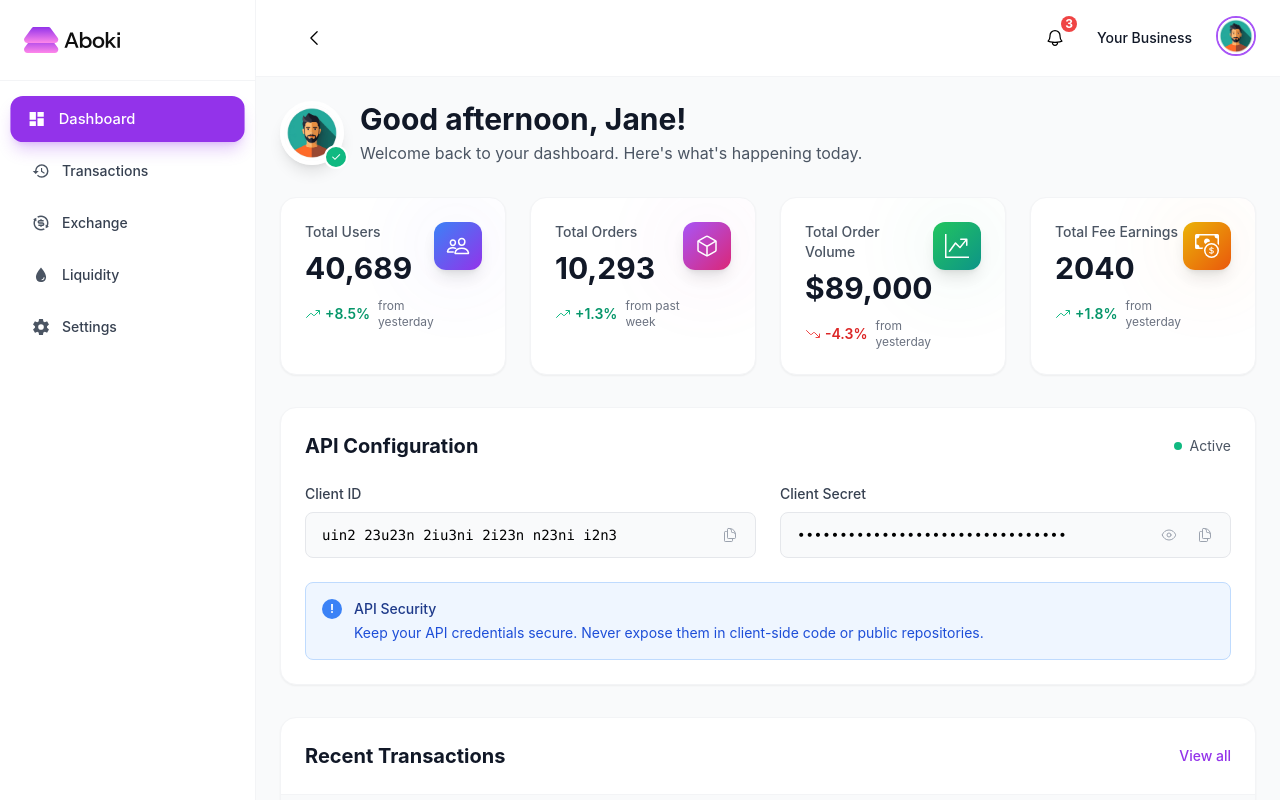
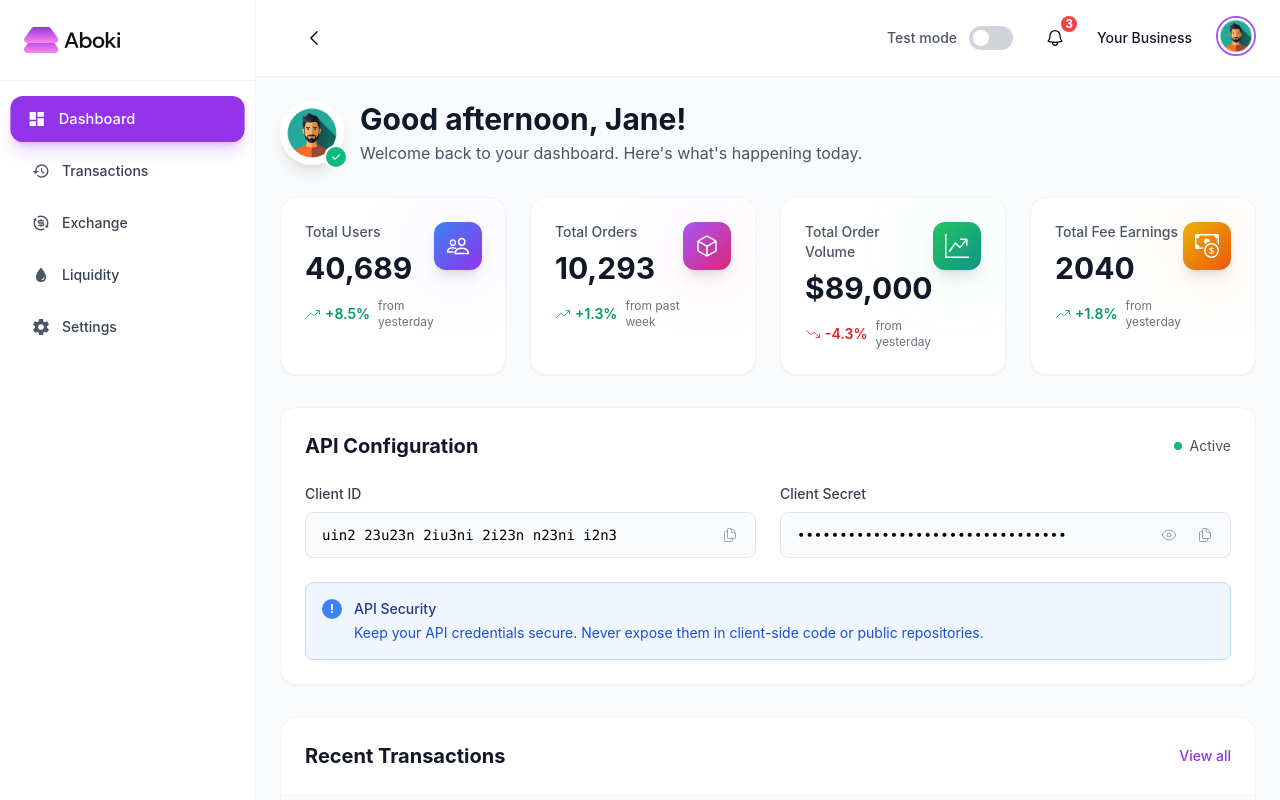
Before and after one commit to jadonamite/Aboki-Business, a Next.js app: page /dashboard in a window 1280 px wide. Shown: the top 800 px of the page. Built offline with nearby package versions, Linux system fonts and the light colour scheme.

Commit message:
UX Error with position and testmode- toggle

```diff
--- a/src/components/Layout/Sidebar.jsx
+++ b/src/components/Layout/Sidebar.jsx
@@ -1,4 +1,4 @@
-import { useState } from "react";
+import { useState, useEffect } from "react";
 import {
    IoLogOutOutline,
    IoSettingsSharp,
@@ -71,6 +71,23 @@ const Sidebar = ({
    onTestModeToggle,
 }) => {
    const router = useRouter();
+   const [isMobileScreen, setIsMobileScreen] = useState(false);
+
+   // Check screen size on client side only
+   useEffect(() => {
+      const checkScreenSize = () => {
+         setIsMobileScreen(window.innerWidth < 1024);
+      };
+
+      // Initial check
+      checkScreenSize();
+
+      // Add event listener
+      window.addEventListener("resize", checkScreenSize);
+
+      // Cleanup
+      return () => window.removeEventListener("resize", checkScreenSize);
+   }, []);
 
    const navItems = [
       {
@@ -139,8 +156,8 @@ const Sidebar = ({
             )}
          </div>
 
-         {/* Test Mode Toggle - Show on mobile or when collapsed */}
-         {(isMobile || window.innerWidth < 1024) && (
+         {/* Test Mode Toggle - Show ONLY on mobile screens */}
+         {isMobileScreen && (
             <TestModeToggle
                testMode={testMode}
                onToggle={onTestModeToggle}
--- a/src/components/Layout/TopBar.jsx
+++ b/src/components/Layout/TopBar.jsx
@@ -54,12 +54,12 @@ const ProfileDropdown = ({ isOpen, onClose, user, onLogout }) => {
             <UserCircleIcon className="w-4 h-4 mr-3" />
             Profile
          </a>
-         <a
+         <button
             onClick={() => router.push("/settings")}
-            className="flex items-center px-4 py-2 text-sm text-gray-700 hover:bg-gray-100 transition-colors">
+            className="flex items-center w-full px-4 py-2 text-sm text-gray-700 hover:bg-gray-100 transition-colors">
             <CogIcon className="w-4 h-4 mr-3" />
             Settings
-         </a>
+         </button>
          <div className="border-t border-gray-200 my-1"></div>
          <button
             onClick={onLogout}
@@ -77,6 +77,8 @@ const TopBar = ({
    onSidebarToggle,
    onMobileMenuToggle,
    sidebarCollapsed,
+   testMode,
+   onTestModeToggle,
 }) => {
    const [profileOpen, setProfileOpen] = useState(false);
 
@@ -100,6 +102,23 @@ const TopBar = ({
          </div>
 
          <div className="flex items-center space-x-3 sm:space-x-6">
+            {/* Test Mode Toggle - Desktop Only */}
+            <div className="hidden lg:flex items-center space-x-3">
+               <span className="text-sm text-gray-600 font-medium">
+                  Test mode
+               </span>
+               <button
+                  onClick={onTestModeToggle}
+                  className={`relative w-11 h-6 rounded-full transition-all duration-200 ${
+                     testMode ? "bg-purple-600" : "bg-gray-300"
+                  }`}>
+                  <div
+                     className={`absolute w-4 h-4 bg-white rounded-full top-1 transition-transform duration-200 ${
+                        testMode ? "translate-x-6" : "translate-x-1"
+                     }`}></div>
+               </button>
+            </div>
+
             {/* Notifications */}
             <div className="relative">
                <button className="p-2 rounded-lg hover:bg-gray-100 transition-colors relative">
```
